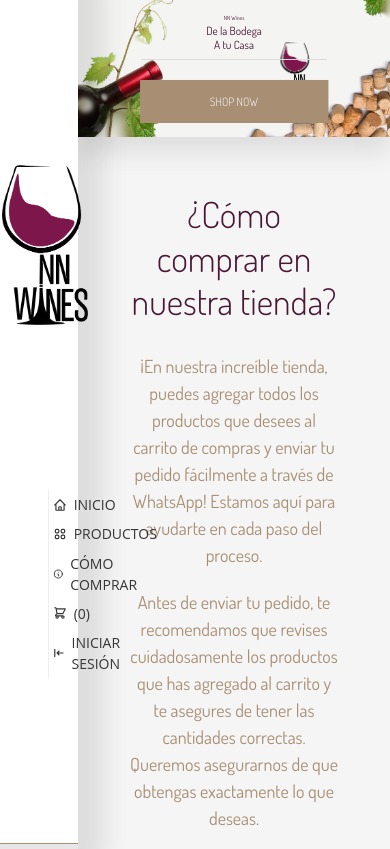
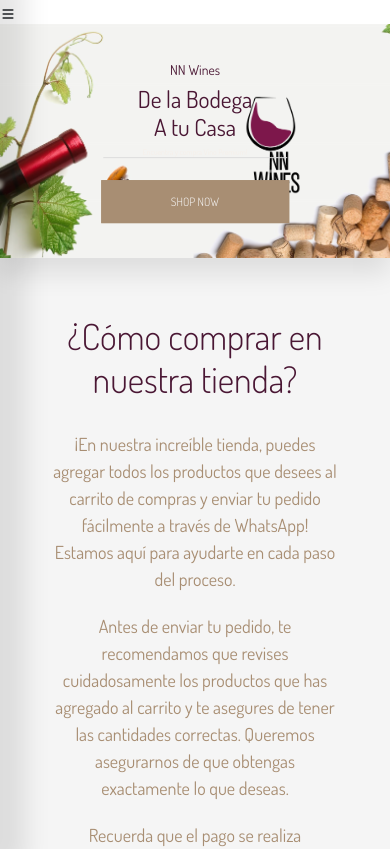
Before and after one commit to mateotardini/Web-Ecommerce, a React (Create React App) app in the folder app-nnwines/: page /Como-Comprar in a window 390 px wide. Shown: the top 849 px of the page. Built offline with nearby package versions, Linux system fonts and the light colour scheme.

Commit message:
Inicio de estetica responsive

```diff
--- a/app-nnwines/src/App.css
+++ b/app-nnwines/src/App.css
@@ -211,3 +211,17 @@ button {
 .toogleFilter input[type="checkbox"]:checked + span {
   color: white;
 }
+
+
+
+@media (max-width: 768px) {
+  .contenedor-principal{
+      width: 100%;
+      margin: 0;
+  }
+
+  .hero-section{
+      height: 60vw;
+  }
+
+}
--- a/app-nnwines/src/components/NavBar.js
+++ b/app-nnwines/src/components/NavBar.js
@@ -1,6 +1,6 @@
-import React, { useContext } from 'react';
+import React, { useContext, useState } from 'react';
 import { Link } from 'react-router-dom';
-import { HiOutlineShoppingCart,HiLogout,HiLogin,HiUpload,HiOutlineViewGrid,HiOutlineHome,HiOutlineInformationCircle } from 'react-icons/hi';
+import { HiOutlineShoppingCart, HiLogout, HiLogin, HiUpload, HiOutlineViewGrid, HiOutlineHome, HiOutlineInformationCircle, HiX, HiMenu } from 'react-icons/hi';
 import styles from '../css/NavBar.module.css';
 import { CartContext } from '../contexts/ShoppingCartContext';
 import { AuthContext } from '../contexts/AuthContext.js';
@@ -8,47 +8,64 @@ import ShoppingCart from './ShoppingCart.js';
 
 function NavBar() {
   const { isAuthenticated, handleLogout } = useContext(AuthContext);
-    const [shoppingCart, setShoppingCart, addToShoppingCart, removeToShoppingCart, openCart, handleOpenCart] = useContext(
-        CartContext
-    );
+  const [shoppingCart, setShoppingCart, addToShoppingCart, removeToShoppingCart, openCart, handleOpenCart] = useContext(CartContext);
+
+  const [menuOpen, setMenuOpen] = useState(false);
 
   const totalProductsQuantity = shoppingCart.reduce((acc, curr) => {
     return acc + curr.quantity;
   }, 0);
 
   const handleLogoutClick = () => {
-        handleLogout(); // Call the logout function from AuthContext
-        // Additional cleanup or logic after logout if needed
+    handleLogout();
+  };
+
+  const handleMenuToggle = () => {
+    setMenuOpen(!menuOpen);
+  };
+
+  const handleMenuClose = () => {
+    setMenuOpen(false);
+  };
+
+  const handleGoToCart = () => {
+    handleMenuClose();
+    handleOpenCart();
   };
 
   return (
-        <div className={styles.container}>
+    <div className={styles.navContainer}>
+      <div className={styles.hamburgerContainer} onClick={handleMenuToggle}>
+        <HiMenu />
+      </div>
+
+      <div className={`${styles.container} ${menuOpen ? styles.menuOpen : ''}`}>
+        <button className={styles.closeButton} onClick={handleMenuClose}>
+          <HiX />
+        </button>
+
         <Link to="/">
-            <img
-                className={styles.logo}
-                src={require(`../images/NN WINES LOGO.png`)}
-                alt="Logo NN Wines"
-            />
+          <img className={styles.logo} src={require(`../images/NN WINES LOGO.png`)} alt="Logo NN Wines" />
         </Link>
 
         <ul className={styles.menuNavBar}>
           <li>
             <Link to="/">
-                        <div className={styles.menuButton}><HiOutlineHome/>  inicio</div>
+              <div className={styles.menuButton}><HiOutlineHome /> inicio</div>
             </Link>
           </li>
           <li>
             <Link to="/Products">
-                        <div className={styles.menuButton}><HiOutlineViewGrid />  productos</div>
+              <div className={styles.menuButton}><HiOutlineViewGrid /> productos</div>
             </Link>
           </li>
           <li>
             <Link to="/Como-Comprar">
-                        <div className={styles.menuButton}><HiOutlineInformationCircle/> cómo comprar</div>
+              <div className={styles.menuButton}><HiOutlineInformationCircle /> cómo comprar</div>
             </Link>
           </li>
           <li>
-                    <button className={styles.menuButton} onClick={() => handleOpenCart()}>
+            <button className={styles.menuButton} onClick={handleGoToCart}>
               <HiOutlineShoppingCart /> ({totalProductsQuantity})
             </button>
           </li>
@@ -57,23 +74,23 @@ function NavBar() {
             <>
               <li>
                 <Link to="/QqGEDmDXqXaQ">
-                                <div className={styles.menuButton}><HiUpload />  Subir Producto</div>
+                  <div className={styles.menuButton}><HiUpload /> Subir Producto</div>
                 </Link>
               </li>
               <li>
                 <button className={styles.menuButton} onClick={handleLogoutClick}>
-                                <HiLogout />  Log Out
+                  <HiLogout /> Log Out
                 </button>
               </li>
             </>
           ) : (
             <Link to="/login">
-                        <div className={styles.menuButton}><HiLogin/>  Iniciar Sesión</div>
+              <div className={styles.menuButton}><HiLogin /> Iniciar Sesión</div>
             </Link>
           )}
-
         </ul>
         <ShoppingCart />
+      </div>
     </div>
   );
 }
--- a/app-nnwines/src/css/ImageButton.module.css
+++ b/app-nnwines/src/css/ImageButton.module.css
@@ -40,3 +40,9 @@
     margin: 0;
     z-index: 1;
   }
+
+  @media (max-width: 768px){
+    .imageButton{
+      height: 60vw;
+    }
+  }
--- a/app-nnwines/src/css/NavBar.module.css
+++ b/app-nnwines/src/css/NavBar.module.css
@@ -25,6 +25,7 @@
   margin-bottom: 0;
   margin-top: 0;
   margin-left: auto;
+  padding-left: 0;
 }
 
 .menuButton {
@@ -34,7 +35,6 @@
   background-color: transparent;
   text-decoration: none;
   color: #363638;
-  font-family: 'Open Sans', sans-serif;
   text-transform: uppercase;
   font-size: 0.875em;
   border: none;
@@ -56,3 +56,78 @@
   background-color: var(--secondary-color);
   color: white;
 }
+
+.container.menuOpen {
+  transform: translateX(0);
+}
+
+.hamburger {
+  display: none; /* Ocultar el botón de hamburguesa en pantallas más grandes */
+}
+
+/* Estilos para el menú hamburguesa */
+@media (max-width: 768px) {
+  .container {
+    width: 100%;
+    padding: 0 2vw;
+    transform: translateX(-100%);
+    transition: transform 0.3s ease;
+  }
+
+  .container.menuOpen {
+    transform: translateX(0);
+  }
+
+  .hamburger {
+    display: flex;
+    flex-direction: column;
+    justify-content: space-between;
+    width: 30px;
+    height: 20px;
+    cursor: pointer;
+    position: absolute;
+    right: 2vw;
+    top: 2vw;
+    z-index: 1;
+  }
+
+  .hamburgerLine {
+    width: 100%;
+    height: 2px;
+    background-color: #363638;
+    transition: transform 0.3s ease;
+  }
+
+  .container.menuOpen .hamburgerLine:nth-child(1) {
+    transform: translateY(9px) rotate(45deg);
+  }
+
+  .container.menuOpen .hamburgerLine:nth-child(2) {
+    transform: scaleX(0);
+  }
+
+  .container.menuOpen .hamburgerLine:nth-child(3) {
+    transform: translateY(-9px) rotate(-45deg);
+  }
+}
+
+/* Estilos para el botón de cierre */
+.closeButton {
+  position: absolute;
+  top: 10px;
+  right: 10px;
+  display: none; /* Ocultar el botón de cierre por defecto */
+  align-items: center;
+  justify-content: center;
+  background-color: transparent;
+  border: none;
+  cursor: pointer;
+  color: #363638;
+  font-size: 1.5em;
+}
+
+@media (max-width: 768px) {
+  .container.menuOpen .closeButton {
+    display: flex; /* Mostrar el botón de cierre cuando el menú está abierto en dispositivos móviles */
+  }
+}
--- a/app-nnwines/src/css/ProductHome.module.css
+++ b/app-nnwines/src/css/ProductHome.module.css
@@ -140,3 +140,46 @@ p {
     padding: 8px 16px;
     border-radius: 5px;
 }
+
+
+/* Estilos responsivos para dispositivos móviles */
+@media (max-width: 768px) {
+    .containerProductHome {
+      height: auto;
+      width: 100%;
+    }
+
+    .containerTextProduct {
+      padding: 2vw;
+    }
+
+    .containerProductHome > img {
+      height: auto;
+    }
+
+    h1 {
+      font-size: 6vw;
+    }
+
+    h2 {
+      font-size: 3vw;
+    }
+
+    h3 {
+      font-size: 2vw;
+      line-height: 1.3;
+    }
+
+    .addButton {
+      height: 10vw;
+    }
+
+    .roundedButton {
+      height: 10vw;
+      width: 10vw;
+    }
+
+    .tooltip {
+      font-size: 2vw;
+    }
+  }
--- a/app-nnwines/src/css/ProductShoppingCart.module.css
+++ b/app-nnwines/src/css/ProductShoppingCart.module.css
@@ -124,3 +124,18 @@ p{
     padding: 8px 16px;
     border-radius: 5px;
   }
+
+  @media (max-width: 768px) {
+    h1 {
+      font-size: 6vw;
+    }
+
+    h2 {
+      font-size: 3.5vw;
+    }
+
+    h3 {
+      font-size: 2vw;
+      line-height: 1.3;
+    }
+  }
```
Lines whose indentation alone changed are shown as unchanged.
